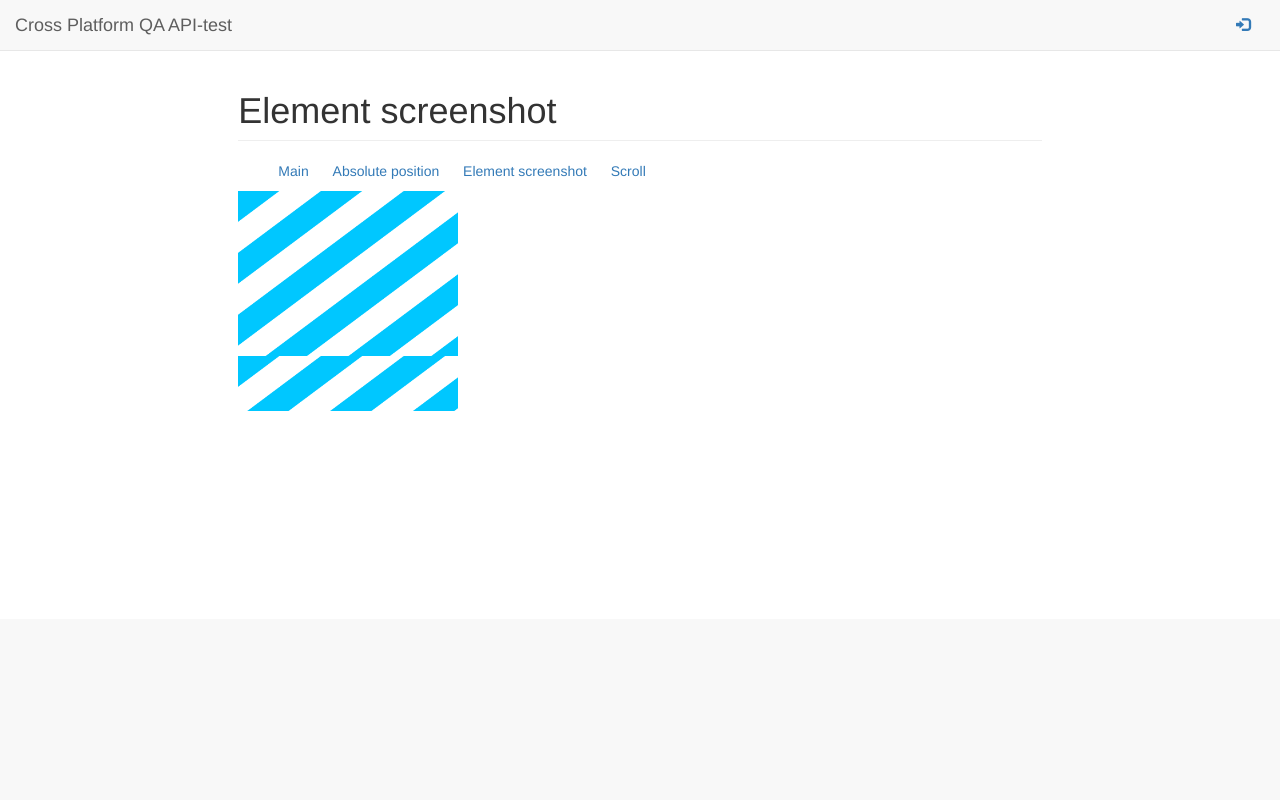
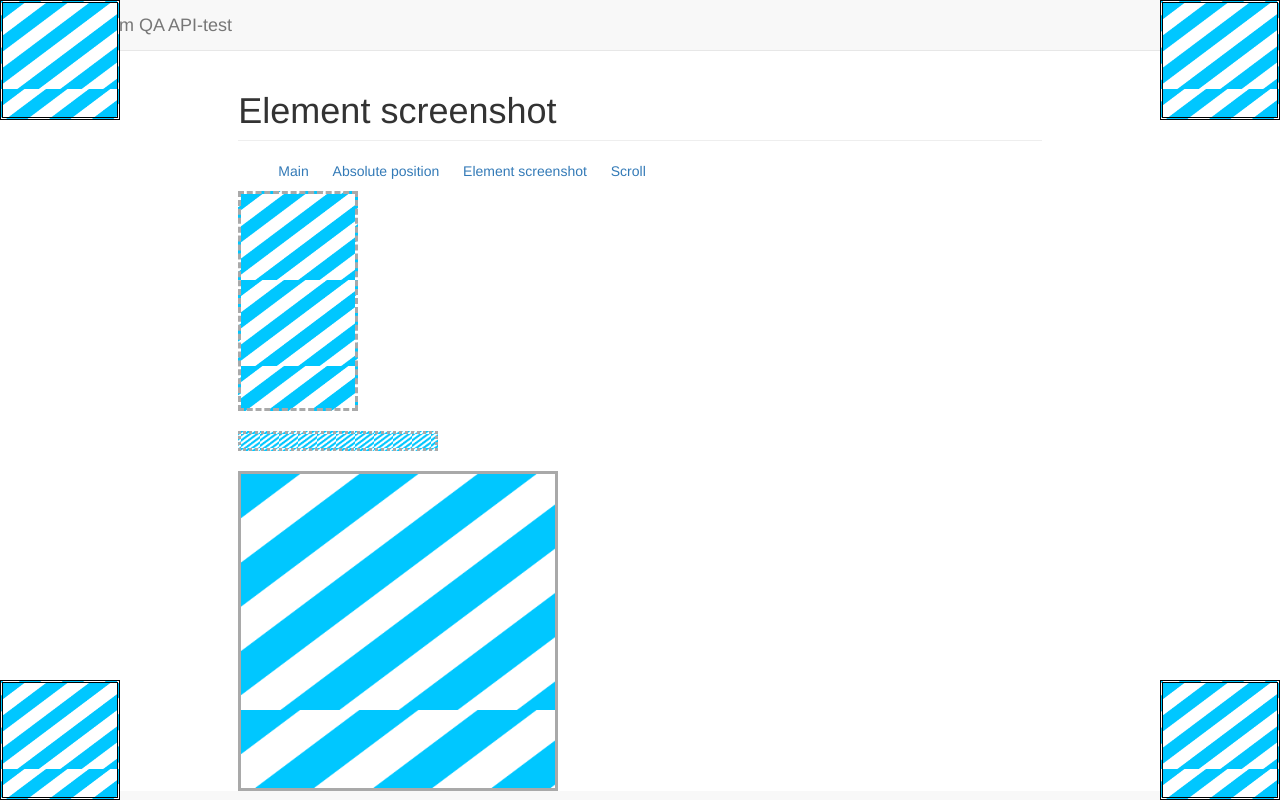
Before and after one commit to CrossPlatformQA-APITest/CrossPlatformQA-APITest.github.io, a website: page pages/elementscreenshot.html in a window 1280 px wide. Drawn offline with Linux system fonts and the light colour scheme.

Commit message:
Added elements to screenshot page

```diff
--- a/pages/elementscreenshot.html
+++ b/pages/elementscreenshot.html
@@ -61,6 +61,7 @@
     <div id="wrapper">
         <!-- Navigation -->
         <nav id="headernav" class="navbar navbar-default navbar-static-top" role="navigation" style="margin-bottom: 0">
+
             <div class="navbar-header">
                 <a class="navbar-brand" href="index.html">Cross Platform QA API-test</a>
             </div>
@@ -82,6 +83,8 @@
 
 
                 </ul>
+                <div id="striped-div-topleftcorner" onclick="setTimeout(changeBackground,1000);" style="background-image:url('../img/stripes.jpg');"></div>
+                <div id="striped-div-toprightcorner" onclick="setTimeout(changeBackground,1000);" style="background-image:url('../img/stripes.jpg');"></div>
         </nav>
 
         <!-- Page Content -->
@@ -101,14 +104,20 @@
 
                             </ul>
                             </div>
-                            <div id="striped-div" onclick="setTimeout(changeBackground,1000);" style="background-image:url('../img/stripes.jpg');"></div>
+
+                    <div id="striped-div" onclick="setTimeout(changeBackground,1000);" style="background-image:url('../img/stripes.jpg');"></div><br>
+                    <div id="striped-div2" onclick="setTimeout(changeBackground,1000);" style="background-image:url('../img/stripes.jpg');"></div><br>
+                    <div id="striped-div3" onclick="setTimeout(changeBackground,1000);" style="background-image:url('../img/stripes.jpg');"></div>
+
                 </div>
                 <div class="col-lg-2">
+
                     </div>
                 <!-- /.col-lg-12 -->
             </div>
             <!-- /.row -->
-
+           <div id="striped-div-bottomrightcorner" onclick="setTimeout(changeBackground,1000);" style="background-image:url('../img/stripes.jpg');"></div>
+        <div id="striped-div-bottomleftcorner" onclick="setTimeout(changeBackground,1000);" style="background-image:url('../img/stripes.jpg');"></div>
                 <!-- /.col-lg-6 -->
             </div>
             <!-- /.row -->
@@ -116,7 +125,6 @@
         </div>
         <!-- /#page-wrapper -->
 
-    </div>
     <!-- /#wrapper -->
 
 
```
Also changed, not shown: dist/css/sb-admin-2.css.
